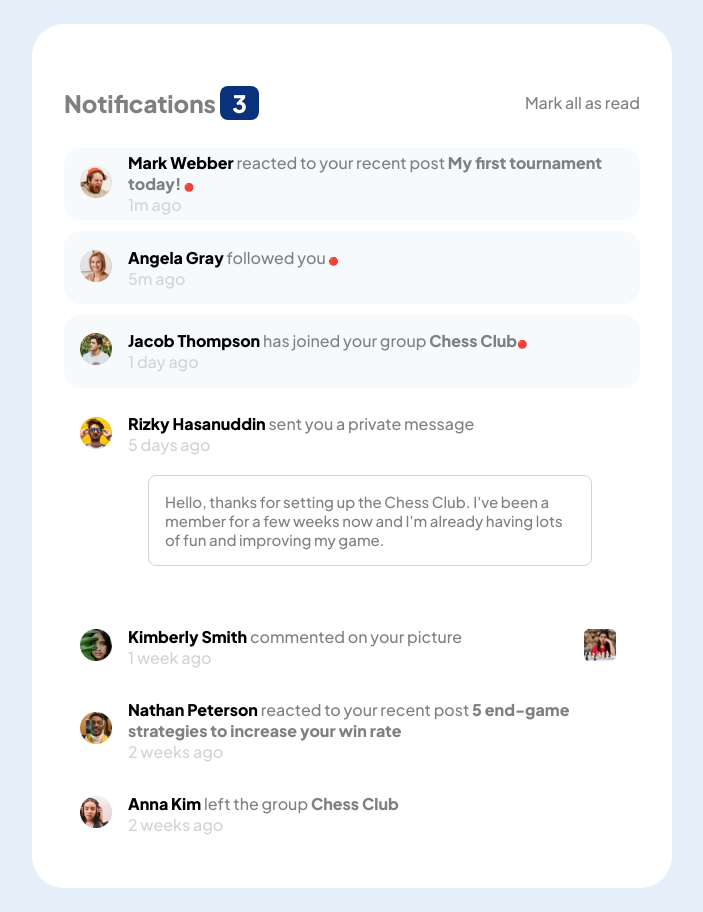
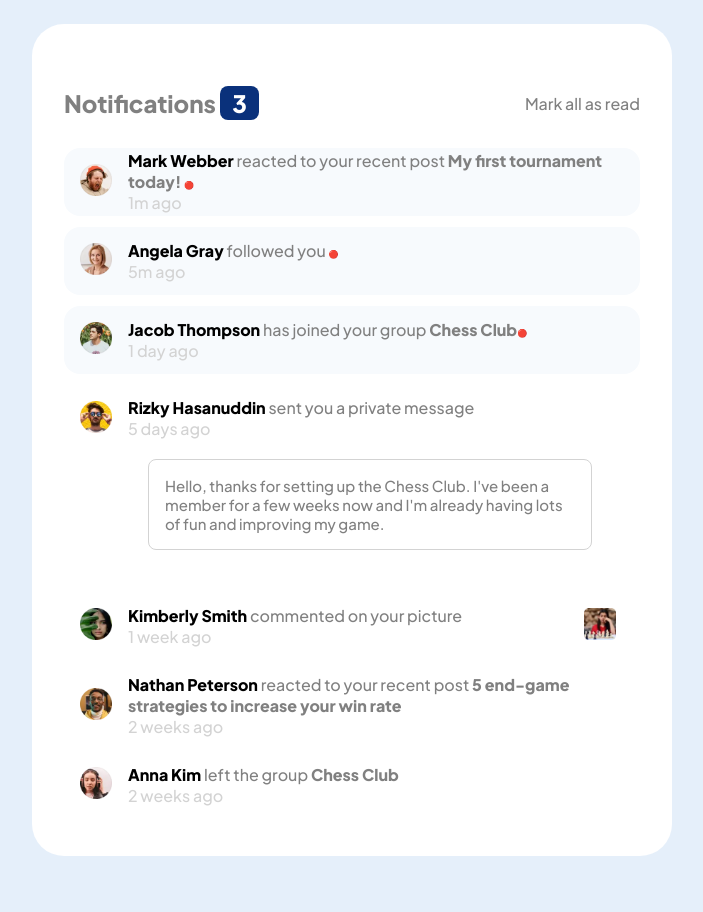
Before and after one commit to Prabalpsingh7115/Notification_Webpage, a plain HTML site: page index.html in a window 1280 px wide. Shown: the whole page, without its empty margins (288-991 px from the left). After the commit the page ends 880 px from the top, so only its background shows below. Drawn offline with Linux system fonts and the light colour scheme.

Commit message:
minor fix

```diff
--- a/index.css
+++ b/index.css
@@ -21,7 +21,7 @@ img{
     display:flex;
     flex-direction:column;
     width:45vw;
-    height:100vh;
+    height:94%;
     position:relative;
     align-items:center;
     justify-content: center;
@@ -139,7 +139,7 @@ img{
     cursor:pointer;
 }
 
-@media (max-width:375px)
+@media (max-width:740px)
 {
 
     .img{
```
